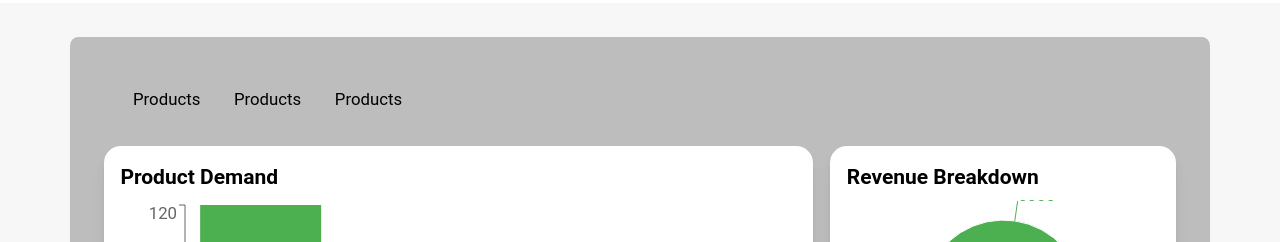
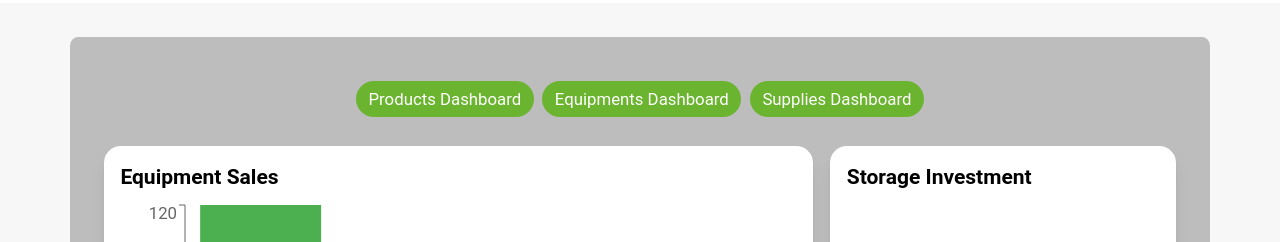
Before and after one commit to LeoU-98/GP-Template, a React (Vite) app: page /Dashboard/EquipmentDashboard in a window 1280 px wide. Shown: the part 372-614 px from the top of the page. Built offline with nearby package versions, Linux system fonts and the light colour scheme.

Commit message:
fast one

```diff
--- a/src/App.jsx
+++ b/src/App.jsx
@@ -52,7 +52,6 @@ const router = createBrowserRouter([
         element: <MyProfile />,
         children: [
           {
-            index: true,
             path: "AccountDetails",
             element: <AccountDetails />,
           },
--- a/src/Dashoard/Dashboard.jsx
+++ b/src/Dashoard/Dashboard.jsx
@@ -63,9 +63,9 @@ function Dashboard({
       </div>
 
       {/* Pie Chart */}
-      <div className="col-start-3 rounded-2xl bg-white p-4 shadow-lg lg:row-start-1">
+      <div className="col-start-3 rounded-2xl bg-white p-4 shadow-lg lg:row-span-2 lg:row-start-1">
         <h2 className="mb-2 text-xl font-semibold">{pieTitle}</h2>
-        <ResponsiveContainer width="100%" height={250}>
+        <ResponsiveContainer width="100%" height={500}>
           <PieChart>
             <Pie
               data={pieData}
--- a/src/Dashoard/DashboardLayout.jsx
+++ b/src/Dashoard/DashboardLayout.jsx
@@ -3,20 +3,29 @@ import { NavLink, Outlet } from "react-router-dom";
 function DashboardLayout() {
   return (
     <div className="container mx-auto my-8 items-center rounded-lg bg-gray-400 p-8">
-      <ul className="mx-auto mb-4 flex items-center gap-2 p-4">
+      <ul className="mb-4 flex w-full items-center justify-center gap-2 p-4">
         <li>
-          <NavLink className="px-3 py-2" to={"./ProductsDashboard"}>
-            Products
+          <NavLink
+            className="rounded-full bg-lima-500 px-3 py-2 text-white duration-300 hover:bg-black"
+            to={"./ProductsDashboard"}
+          >
+            Products Dashboard
           </NavLink>
         </li>
         <li>
-          <NavLink className="px-3 py-2" to={"./EquipmentDashboard"}>
-            Products
+          <NavLink
+            className="rounded-full bg-lima-500 px-3 py-2 text-white duration-300 hover:bg-black"
+            to={"./EquipmentDashboard"}
+          >
+            Equipments Dashboard
           </NavLink>
         </li>
         <li>
-          <NavLink className="px-3 py-2" to={"./SuppliesDashboard"}>
-            Products
+          <NavLink
+            className="rounded-full bg-lima-500 px-3 py-2 text-white duration-300 hover:bg-black"
+            to={"./SuppliesDashboard"}
+          >
+            Supplies Dashboard
           </NavLink>
         </li>
       </ul>
--- a/src/Dashoard/EquipmentDashboard.jsx
+++ b/src/Dashoard/EquipmentDashboard.jsx
@@ -24,9 +24,9 @@ const storageInvestment = [
 function EquipmentDashboard() {
   return (
     <Dashboard
-      barTitle={"Product Demand"}
-      lineTitle={"Market Price Trends"}
-      pieTitle={"Revenue Breakdown"}
+      barTitle={"Equipment Sales"}
+      lineTitle={"Agri-Tech Trends"}
+      pieTitle={"Storage Investment"}
       barData={equipmentSalesData}
       lineData={agriTechTrends}
       pieData={storageInvestment}
--- a/src/Dashoard/SuppliesDashboard.jsx
+++ b/src/Dashoard/SuppliesDashboard.jsx
@@ -23,9 +23,9 @@ const packagingMaterials = [
 function SuppliesDashboard() {
   return (
     <Dashboard
-      barTitle={"Product Demand"}
-      lineTitle={"Market Price Trends"}
-      pieTitle={"Revenue Breakdown"}
+      barTitle={"Water Usage by Irrigation Method"}
+      lineTitle={"Livestocks Demand"}
+      pieTitle={"Packaging Materials Usage"}
       barData={irrigationData}
       lineData={livestockTrends}
       pieData={packagingMaterials}
--- a/src/header/Bot/NavList.jsx
+++ b/src/header/Bot/NavList.jsx
@@ -22,7 +22,7 @@ export default function NavList() {
         </li>
         <li>
           <NavLink
-            to="Dashboard"
+            to="Dashboard/ProductsDashboard"
             className="middle-underline block h-full w-full text-nowrap text-sm font-semibold uppercase text-gray-700 after:mt-0 hover:text-green-500 hover:after:w-full"
           >
             Dashboard
--- a/src/header/Mid/ProfileMenu.jsx
+++ b/src/header/Mid/ProfileMenu.jsx
@@ -19,17 +19,17 @@ const profileMenuItems = [
   {
     label: "My Profile",
     icon: UserCircleIcon,
-    path: "MyProfile",
+    path: "MyProfile/AccountDetails",
   },
   {
     label: "Inbox",
     icon: InboxArrowDownIcon,
-    path: "Inbox",
+    path: "MyProfile/",
   },
   {
     label: "Sign Out",
     icon: PowerIcon,
-    path: "SignOut",
+    path: "MyProfile/",
   },
 ];
 
```
